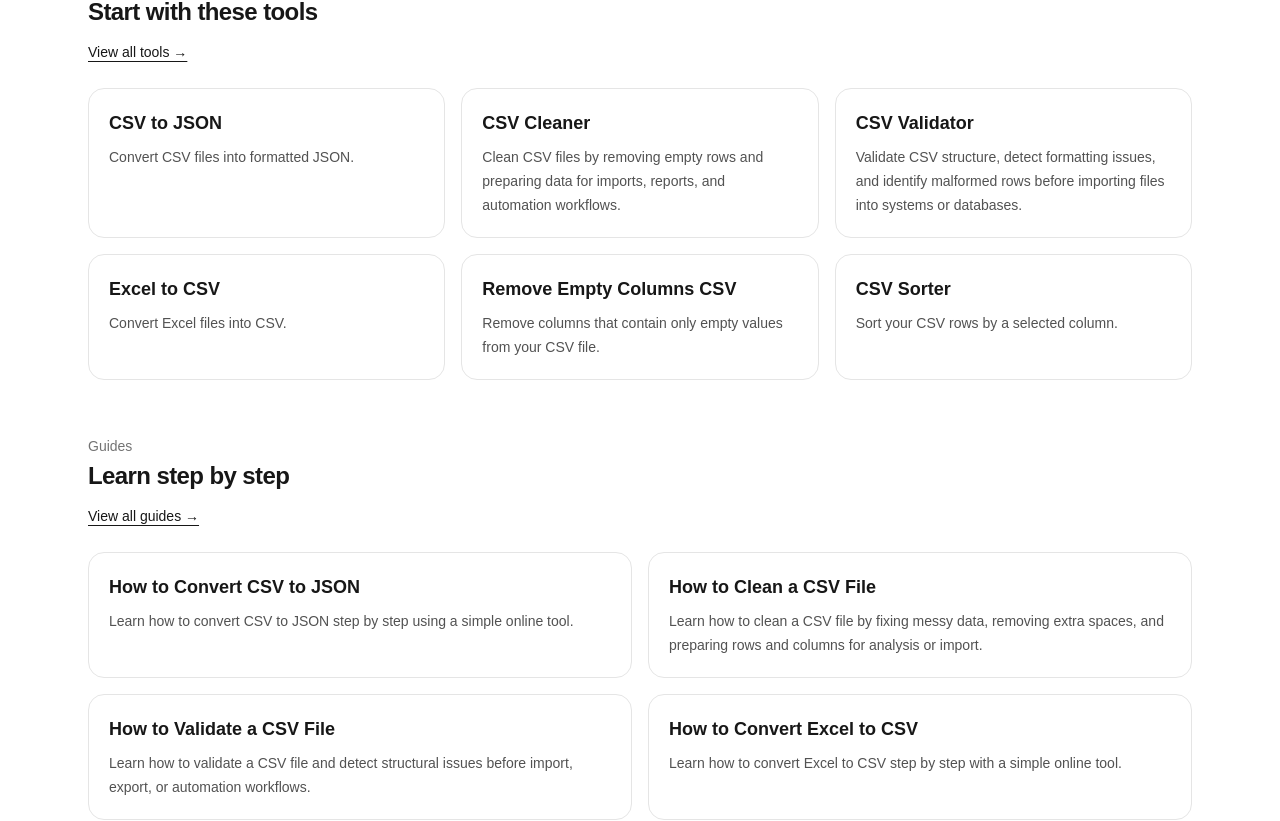
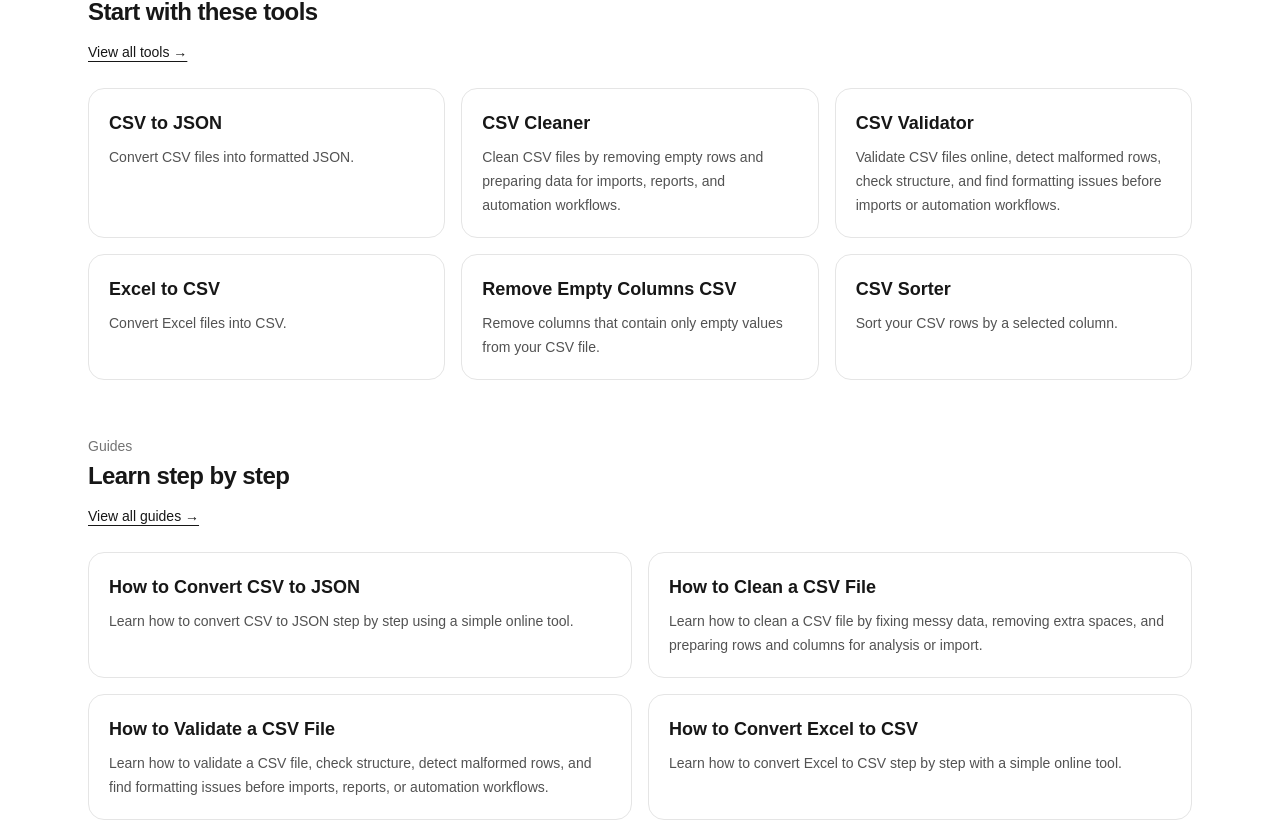
Before and after one commit to kike-Pinto/data-tools-platform, a Next.js app: page / in a window 1280 px wide. Shown: the part 849-1670 px from the top of the page. Built offline with nearby package versions, Linux system fonts and the light colour scheme; no server answers.

Commit message:
improve csv validator and data cleaning SEO

```diff
--- a/src/content/categories.ts
+++ b/src/content/categories.ts
@@ -91,9 +91,9 @@ export const categoryRegistry: Record<string, CategoryConfig> = {
     name: 'Data Cleaning Tools',
     seoTitle: 'Data Cleaning Tools - Free Online Data Cleanup Utilities',
     seoDescription:
-      'Free online data cleaning tools to remove duplicates, clean CSV files, delete empty columns, validate structure, and prepare data for analysis.',
+      'Free online data cleaning tools to clean CSV files, validate structure, remove duplicates, delete empty columns, filter rows, and prepare data for imports, reports, analysis, and automation workflows.',
     intro:
-      'Clean and prepare CSV data before imports, reporting, analytics, or automation workflows. Use these tools to remove duplicates, validate structure, filter rows, organize columns, and fix formatting issues.',
+      'Clean, validate, and prepare CSV data before imports, reporting, analytics, or automation workflows. Use these tools to remove duplicates, validate CSV structure, filter rows, organize columns, delete empty fields, and fix common formatting issues.',
     toolSlugs: [
       'csv-cleaner',
       'remove-duplicates-csv',
@@ -107,12 +107,12 @@ export const categoryRegistry: Record<string, CategoryConfig> = {
     ],
     guideSlugs: [
       'how-to-clean-a-csv-file',
+      'how-to-validate-a-csv-file',
+      'how-to-fix-invalid-csv-file',
+      'how-to-prepare-a-csv-file-for-import',
       'how-to-remove-duplicates-in-csv',
       'how-to-remove-empty-columns-in-csv',
       'how-to-filter-csv-rows',
-      'how-to-validate-a-csv-file',
-      'how-to-fix-invalid-csv-file',
-      'how-to-prepare-a-csv-file-for-import',
     ],
   },
 }
--- a/src/content/guides.ts
+++ b/src/content/guides.ts
@@ -708,57 +708,69 @@ export const guideRegistry: Record<string, GuideConfig> = {
   'how-to-validate-a-csv-file': {
     slug: 'how-to-validate-a-csv-file',
     title: 'How to Validate a CSV File',
-    seoTitle: 'How to Validate a CSV File - Step-by-Step Guide',
-    seoDescription:
-      'Learn how to validate a CSV file and detect structural issues before import, export, or automation workflows.',
-    intro:
-      'Validating a CSV file helps detect inconsistent column counts, missing headers, and other structural issues before they cause bigger problems.',
-    summary:
-      'CSV validation is one of the most important pre-import checks. It helps detect format inconsistencies early, so the file is easier to trust and safer to use in downstream systems.',
-    whenToUse: [
-      'Before importing a CSV into another platform.',
-      'After cleaning or editing a CSV manually.',
-      'When a CSV export seems broken or inconsistent.',
+    seoTitle: 'How to Validate a CSV File - Check CSV Structure Online',
+    seoDescription:
+      'Learn how to validate a CSV file, check structure, detect malformed rows, and find formatting issues before imports, reports, or automation workflows.',
+    intro:
+      'Validating a CSV file helps detect malformed rows, inconsistent column counts, missing headers, and formatting issues before the file breaks imports, reports, or automation workflows.',
+    summary:
+      'CSV validation is one of the most important checks before importing or processing structured data. It helps confirm that rows, columns, headers, and formatting are consistent enough for downstream systems.',
+    whenToUse: [
+      'Before importing a CSV into another platform, database, CRM, or internal system.',
+      'After cleaning, editing, exporting, or manually modifying a CSV file.',
+      'When a CSV file opens in Excel but still causes errors during upload or import.',
     ],
     steps: [
       'Prepare the CSV file you want to check.',
       'Open the CSV Validator tool.',
-      'Upload the file.',
-      'Run the validation.',
-      'Review any detected issues.',
-      'Fix the file or continue if the structure is valid.',
-    ],
-    commonMistakes: [
-      'Assuming a file is valid just because it opens in Excel.',
-      'Skipping validation after manual edits.',
-      'Ignoring duplicated headers or inconsistent row lengths.',
-    ],
-    faq: [
-      {
-        question: 'Why validate a CSV file?',
-        answer:
-          'Validation helps catch structural issues before they break imports, reports, or automations.',
-      },
-      {
-        question: 'Can a CSV look normal but still be invalid?',
-        answer:
-          'Yes. A file can appear fine visually and still contain structural inconsistencies.',
-      },
-      {
-        question: 'Should validation happen before import?',
-        answer:
-          'Yes. It is one of the safest checks you can do before using a CSV in another system.',
-      },
-    ],
-    toolBenefits: [
-      'Catch structural problems before they break downstream workflows.',
-      'Reduce failed imports and confusing file errors.',
-      'Build confidence before using a CSV in another system.',
+      'Upload the CSV file.',
+      'Run the validation check.',
+      'Review detected issues such as malformed rows, missing headers, or inconsistent columns.',
+      'Fix the file and validate it again before importing, converting, or sharing it.',
+    ],
+    commonMistakes: [
+      'Assuming a file is valid just because it opens in Excel or Google Sheets.',
+      'Skipping validation after cleaning or manually editing the CSV.',
+      'Ignoring duplicated headers, missing values, or inconsistent row lengths.',
+      'Importing CSV files into production systems without checking structure first.',
+    ],
+    faq: [
+      {
+        question: 'What does a CSV validator check?',
+        answer:
+          'A CSV validator checks whether the file structure is consistent. It can help detect malformed rows, inconsistent column counts, missing headers, duplicated headers, or formatting problems that may break imports.',
+      },
+      {
+        question: 'Why should I validate a CSV file before importing it?',
+        answer:
+          'Validating a CSV file before import helps prevent upload errors, broken reports, incomplete data, and automation failures caused by inconsistent structure or malformed rows.',
+      },
+      {
+        question:
+          'Can a CSV file open correctly in Excel but still be invalid?',
+        answer:
+          'Yes. Excel may open a CSV file even when the file contains structural issues, inconsistent rows, hidden formatting problems, or missing headers that can break other systems.',
+      },
+      {
+        question: 'What are malformed rows in a CSV file?',
+        answer:
+          'Malformed rows are rows that do not match the expected structure of the file. For example, a row may have too many columns, too few columns, missing values, or broken separators.',
+      },
+      {
+        question: 'Should I validate a CSV after cleaning it?',
+        answer:
+          'Yes. After cleaning a CSV file, validation helps confirm that the final structure is still consistent before using the file for imports, reports, analysis, or automation workflows.',
+      },
+    ],
+    toolBenefits: [
+      'Detect malformed rows and inconsistent structure before imports.',
+      'Reduce failed uploads, broken reports, and confusing CSV errors.',
+      'Check whether a CSV file is safer to use in another system.',
     ],
     expectedResult:
-      'A validation result that helps confirm whether your CSV structure is safe to use.',
-    whyThisMatters:
-      'Validating a CSV file helps detect structural problems early, such as mismatched columns, missing headers, or inconsistent formatting. Fixing these issues before importing or sharing the file prevents failed uploads, broken reports, and unexpected data loss.',
+      'A clear validation result showing whether your CSV structure is consistent enough for imports, reports, conversion, or automation workflows.',
+    whyThisMatters:
+      'Validating a CSV file helps detect structural problems early, such as malformed rows, mismatched columns, missing headers, duplicated headers, or inconsistent formatting. Fixing these issues before importing or sharing the file can prevent failed uploads, broken reports, automation errors, and unexpected data loss.',
 
     beforeYouStart: [
       'Make sure your CSV file is saved correctly and not corrupted.',
--- a/src/tools/configs/csv-validator.ts
+++ b/src/tools/configs/csv-validator.ts
@@ -4,12 +4,12 @@ export const csvValidatorTool: ToolConfig = {
   slug: 'csv-validator',
   name: 'CSV Validator',
   description:
-    'Validate CSV structure, detect formatting issues, and identify malformed rows before importing files into systems or databases.',
+    'Validate CSV files online, detect malformed rows, check structure, and find formatting issues before imports or automation workflows.',
   category: 'csv',
 
   input: {
     kind: 'file',
-    accept: '.csv',
+    accept: '.csv,text/csv',
   },
 
   output: {
@@ -17,9 +17,9 @@ export const csvValidatorTool: ToolConfig = {
   },
 
   seo: {
-    title: 'Validate CSV Files Online',
+    title: 'CSV Validator Online - Validate CSV Files',
     description:
-      'Upload CSV files to validate structure, detect malformed rows, and identify formatting issues before imports or automation workflows.',
+      'Validate CSV files online for free. Detect malformed rows, inconsistent columns, missing headers, and formatting issues before imports, reports, or automation workflows.',
   },
 
   processorKey: 'csvValidator',
```
